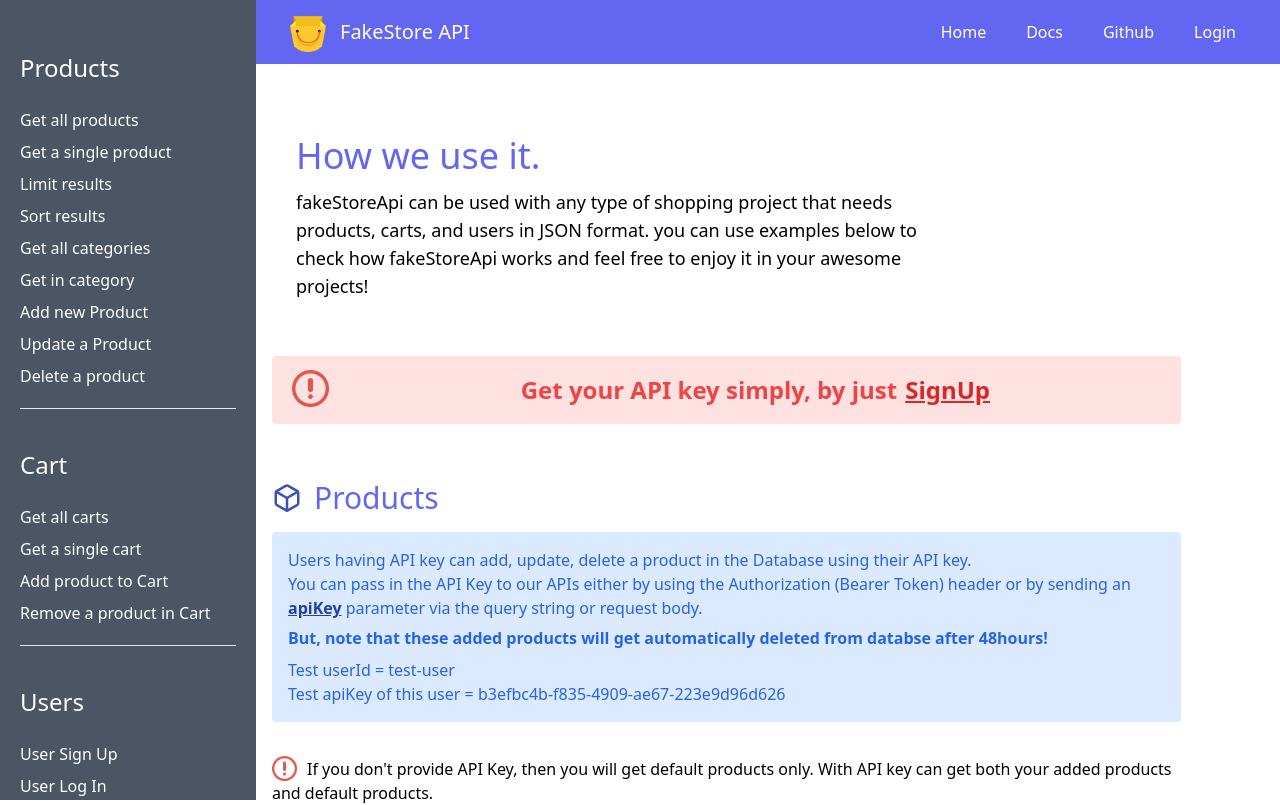
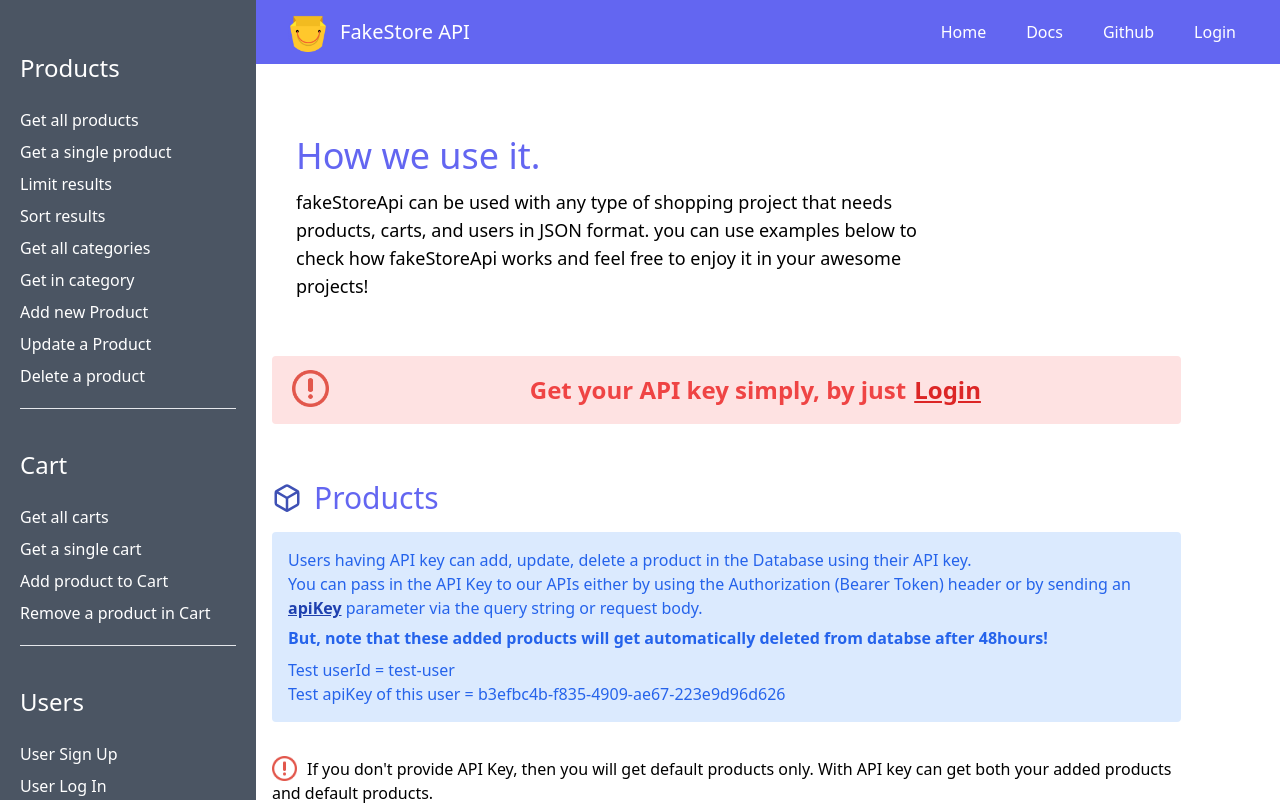
Before and after one commit to ParshuramNikam/Fake-Store-API, a Next.js app: page /docs in a window 1280 px wide. Shown: the top 805 px of the page. Built offline with nearby package versions, Linux system fonts and the light colour scheme.

Commit message:
change signup by login in docs alertGetApiKey component

```diff
--- a/components/AlertGetApiKey.jsx
+++ b/components/AlertGetApiKey.jsx
@@ -10,9 +10,9 @@ const AlertGetApiKey = () => {
             <div className="w-full flex items-center justify-center">
                 <div>
                     Get your API key simply, by just
-                    <Link href="/user/signup">
+                    <Link href="/user/login">
                         <a className="underline pl-2 text-red-600 font-bold">
-                            SignUp
+                            Login
                         </a>
                     </Link>
                 </div>
```
Also changed, not shown: src/model/User.model.js (line endings or trailing spaces).
